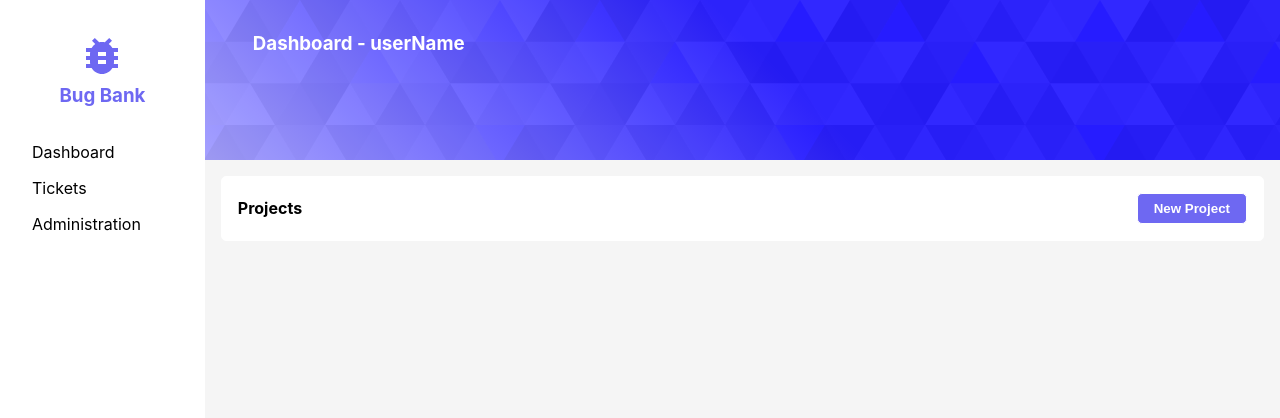
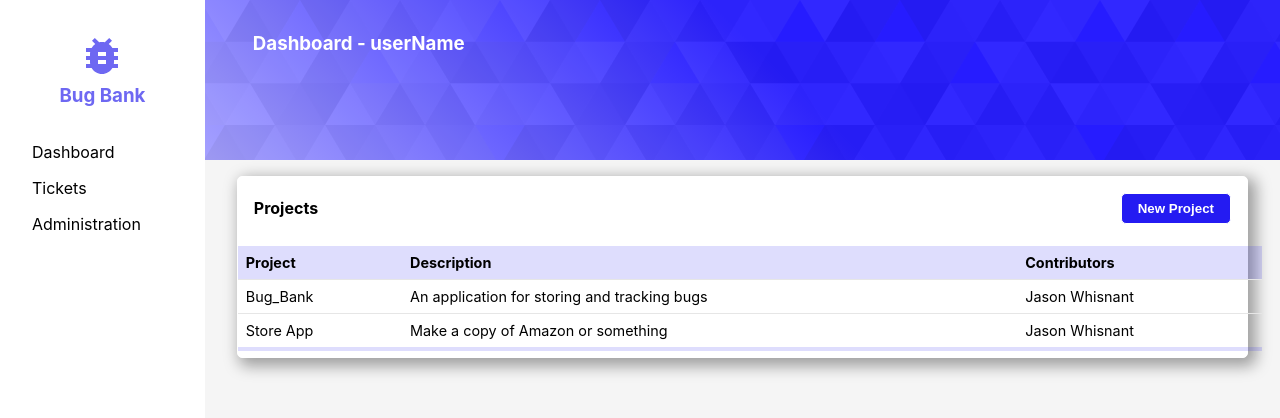
Before and after one commit to Tasups/bug-tracker-frontend, a React (Create React App) app: page / in a window 1280 px wide. Shown: the top 418 px of the page. Built offline with nearby package versions, Linux system fonts and the light colour scheme.

Commit message:
ProjectCard styled

```diff
--- a/src/App.css
+++ b/src/App.css
@@ -76,10 +76,12 @@
 /* PROJECT CARD ***************************************************/
 
 .projectcard-container {
-  margin: 1rem;
+  margin: 1rem 2rem;
   background-color: white;
   border: 1px solid white;
   border-radius: 5px;
+  -webkit-box-shadow: 5px 5px 15px 3px rgba(0,0,0,0.36);
+  box-shadow: 5px 5px 15px 3px rgba(0,0,0,0.36);
 }
 
 .projectcard-title {
@@ -92,7 +94,7 @@
 }
 
 .projectcard-title button {
-  background-color: rgba(110, 104, 242, 1);
+  background-color: rgba(36,27,242, 1);
   color: white;
   font-weight: bold;
   padding: 0 1rem;
@@ -100,13 +102,43 @@
   border: 1px solid white;
   border-radius: 5px;
   cursor: pointer;
+  transition: 0.2s ease-in-out;
 }
-
 
 .projectcard-title button:hover {
   background-color: white;
-  color: rgba(110, 104, 242, 1);
+  color: rgba(36,27,242, 1);
   font-weight: bold;
-  border: 2px solid rgba(110, 104, 242, 1);
-  transition: ease-in-out 0.2s;
+  border: 2px solid rgba(36,27,242, 1);
+  transition: 0.3s ease-in-out;
 }
+
+.projectcard-table table {
+  margin: 0.4rem auto;
+  text-align: center;
+  border-collapse: collapse;
+  font-size: 0.9em;
+  min-width: 80vw;
+}
+
+.projectcard-table th {
+  text-align: left;
+  background-color: rgba(36,27,242, 0.15);
+  font-weight: bold;
+}
+
+.projectcard-table td {
+  text-align: left;
+}
+
+.projectcard-table th, .projectcard-table td {
+  padding: 0.5rem 0.5rem;
+}
+
+.projectcard-table tr {
+  border-bottom: 1px solid rgba(230, 230, 230, 1);
+}
+
+.projectcard-table tr:last-of-type {
+  border-bottom: 4px solid rgba(36,27,242, 0.15);
+}
--- a/src/components/ProjectCard.js
+++ b/src/components/ProjectCard.js
@@ -1,17 +1,33 @@
 import React from 'react';
 
 const ProjectCard = () => {
-  return(
+  return (
     <div className="projectcard-container">
       <div className="projectcard-title">
         <h4>Projects</h4>
         <button>New Project</button>
       </div>
-      <div>
-
+      <div className="projectcard-table">
+        <table>
+          <tr>
+            <th>Project</th>
+            <th>Description</th>
+            <th>Contributors</th>
+          </tr>
+          <tr>
+            <td>Bug_Bank</td>
+            <td>An application for storing and tracking bugs</td>
+            <td>Jason Whisnant</td>
+          </tr>
+          <tr>
+            <td>Store App</td>
+            <td>Make a copy of Amazon or something</td>
+            <td>Jason Whisnant</td>
+          </tr>
+        </table>
       </div>
     </div>
-    )
+  );
 }
 
 export default ProjectCard;
```
